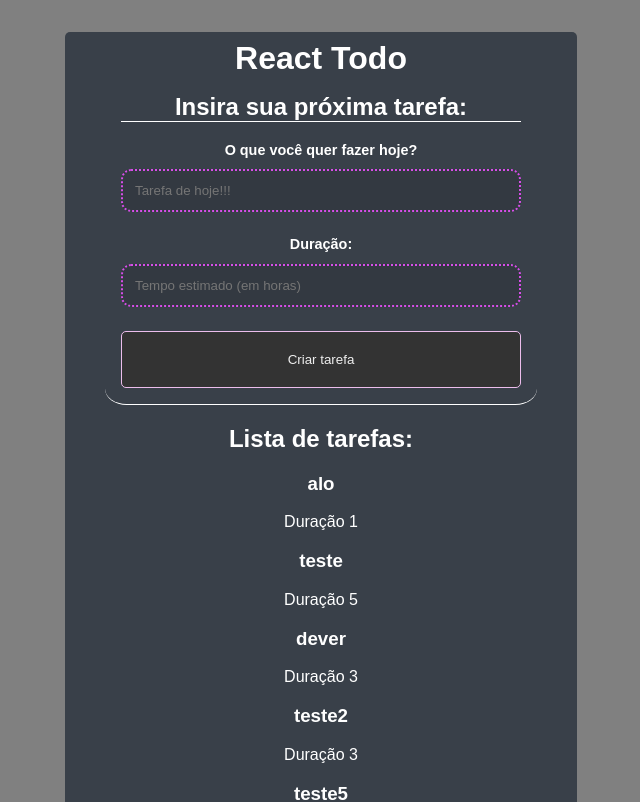
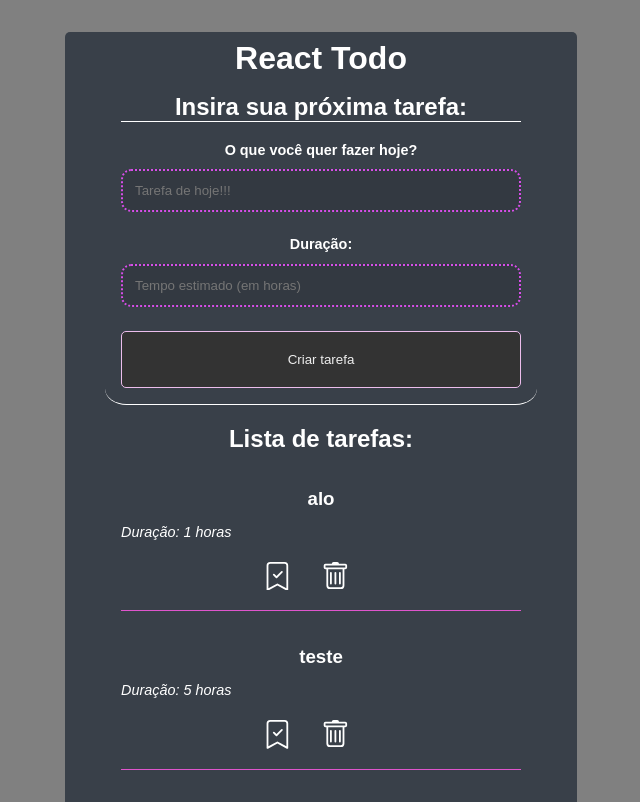
Before and after one commit to TorugoJS/List, a React (Create React App) app: page / in a window 1280 px wide. Shown: the top 802 px of the page, without its empty margins (319-959 px from the left). Built offline with nearby package versions, Linux system fonts and the light colour scheme; data requests are answered from the project's data file.

Commit message:
todo-list

```diff
--- a/src/App.css
+++ b/src/App.css
@@ -6,6 +6,7 @@ body {
     margin: 0;
     padding: 0;
     font-family: Arial, Helvetica, sans-serif;
+
 }
 .App {
     width: 40%;
@@ -70,3 +71,52 @@ input:hover{
     transition: 0.2s;
     background-color: rgb(106, 88, 243);
 }
+
+.list-todo{
+    padding: 0 1em 2em;
+    margin: 1em 2em;
+}
+
+.list-todo h2{
+    margin-bottom: 0;
+}
+
+.list-todo p{
+    text-align: center;
+}
+
+.todo{
+    border-bottom: 1px solid rgb(223, 85, 204);
+    padding: 1em 0;
+}
+
+.todo h3{
+    margin-bottom: .5em;
+}
+
+.todo-done{
+    text-decoration: line-through;
+    color: rgb(224, 31, 31);
+}
+
+.todo p{
+    text-align: left;
+    font-style: italic;
+    font-size: .9em;
+    margin-bottom: 1.5em;
+}
+
+.todo svg{
+    font-size: 1.8em;
+    cursor: pointer;
+    margin-right: 1em;
+    transition: 0.2s;
+}
+
+.check:hover{
+    color: #5fe024;
+}
+
+.clear:hover{
+    color: #f54b4b;
+}
--- a/src/App.js
+++ b/src/App.js
@@ -1,6 +1,6 @@
 import './App.css';
 import { useState, useEffect } from 'react'
-import { BsTrash, BsbookmarkCheck, BsbookmarkCheckFill } from "react-icons/bs";
+import { BsTrash, BsBookmarkCheck, BsBookmarkCheckFill } from "react-icons/bs";
 
 const API = "http://localhost:5000";
 
@@ -56,6 +56,32 @@ function App() {
     setTime("");
   };
 
+  const handleDelete = async (id) => {
+
+    await fetch(API + "/todos" + id, {
+      method: "DELETE",
+    });
+
+    setTodos((prevState) => prevState.filter((todo) => todo.id !== id))
+  };
+
+  const handleEdit = async (todo) => {
+
+    todo.done = !todo.done;
+
+    const data = await fetch(API + "/todos" + todo.id, {
+      method: "PUT",
+      body: JSON.stringify(todo),
+      headers: {
+        "Content-Type": "application/json",
+      },
+    });
+
+    setTodos((prevState) => prevState.map((t) => (t.id === data.id) ? (t = data) : t));
+  };
+
+
+
   if (loading) {
     return <h1>Carregando...</h1>;
   }
@@ -89,8 +115,8 @@ function App() {
               <label htmlFor='time'>Duração:</label>
 
               <input
-                type="number"
-                name="text"
+                type="text"
+                name="time"
                 placeholder='Tempo estimado (em horas)'
                 onChange={(e) => setTime(e.target.value)}
                 value={time || ""}
@@ -111,9 +137,17 @@ function App() {
           {todos.length === 0 && <p>Não há tarefas!</p>}
           {todos.map((todo) => (
             <div className="todo" key={todo.id}>
-              <h3>{todo.title}</h3>
-              <p>Duração {todo.time}</p>
-              <div className="actions"></div>
+              <h3 className={todo.done ? "todo-done" : ""}>{todo.title}</h3>
+              <p>Duração: {todo.time} horas</p>
+              <div className="actions">
+                <span onClick={()=> handleEdit(todo)} className="check">
+
+                  {!todo.done ? <BsBookmarkCheck /> : <BsBookmarkCheckFill />}
+                </span>
+                <span className="clear">
+                  <BsTrash onClick={() => handleDelete(todo.id)} />
+                </span>
+              </div>
             </div>
           ))}
         </div>
```
